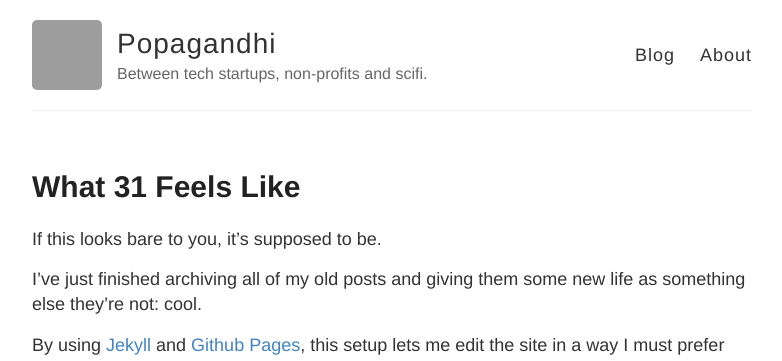
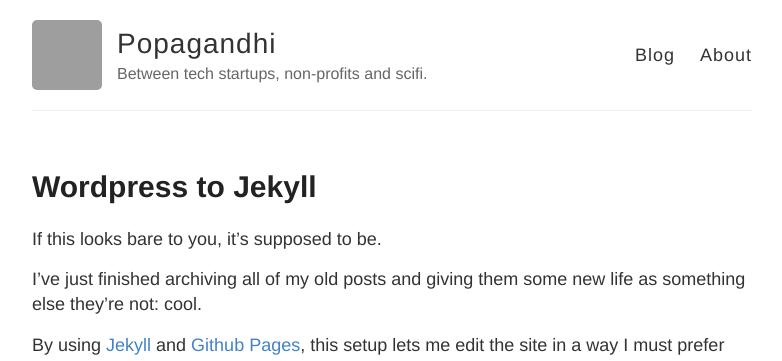
Before and after one commit to skinnylatte/old-jekyll-blog-archive, a Jekyll site: the page built from _posts/2016-10-18-wordpress-to-jekyll.md, in a window 1280 px wide, cut to the strip 0-361 px from the top of the page. Shown: the whole strip, without its empty margins (248-1030 px from the left). Built offline with Jekyll 4.4.1, drawn with Linux system fonts in a browser that asks for light colours; grey boxes are pictures that could not be loaded.

Commit message:
Changed title of post

```diff
--- a/_posts/2016-10-18-wordpress-to-jekyll.md
+++ b/_posts/2016-10-18-wordpress-to-jekyll.md
@@ -1,6 +1,6 @@
 ---
 id: 1400
-title: What 31 Feels Like
+title: Wordpress to Jekyll
 date: 2016-10-18T18:15:53+00:00
 author: Adrianna Tan
 layout: post
```
